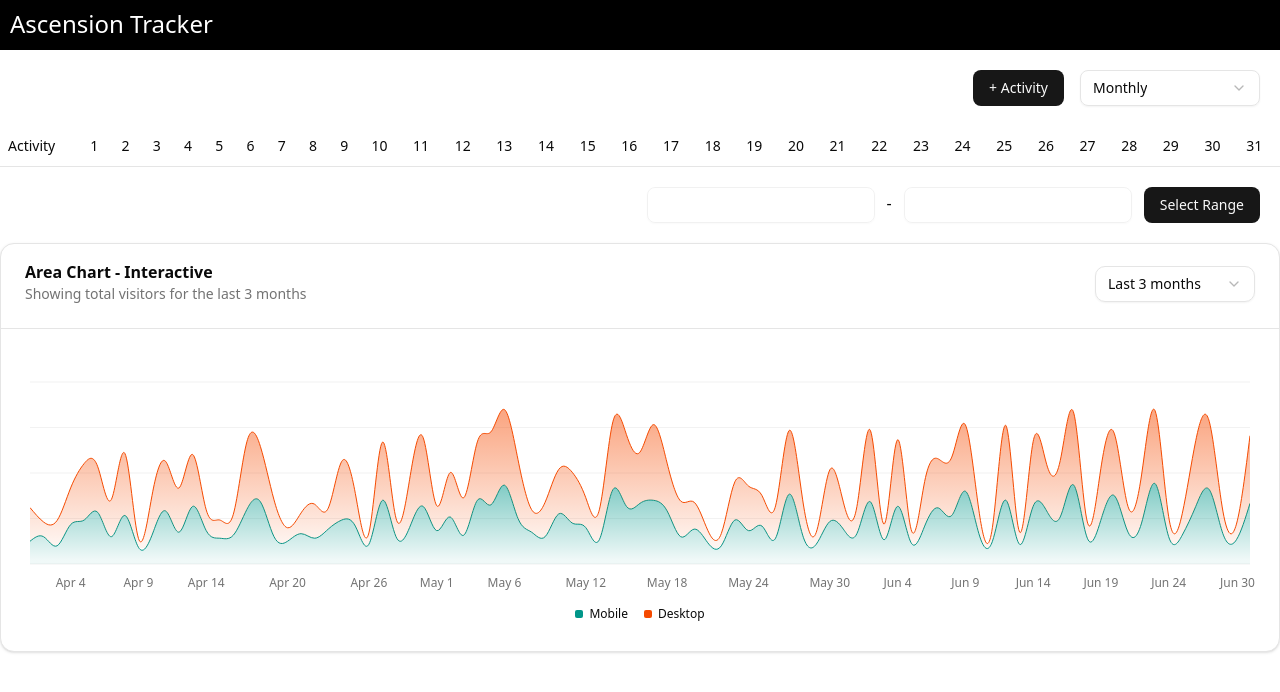
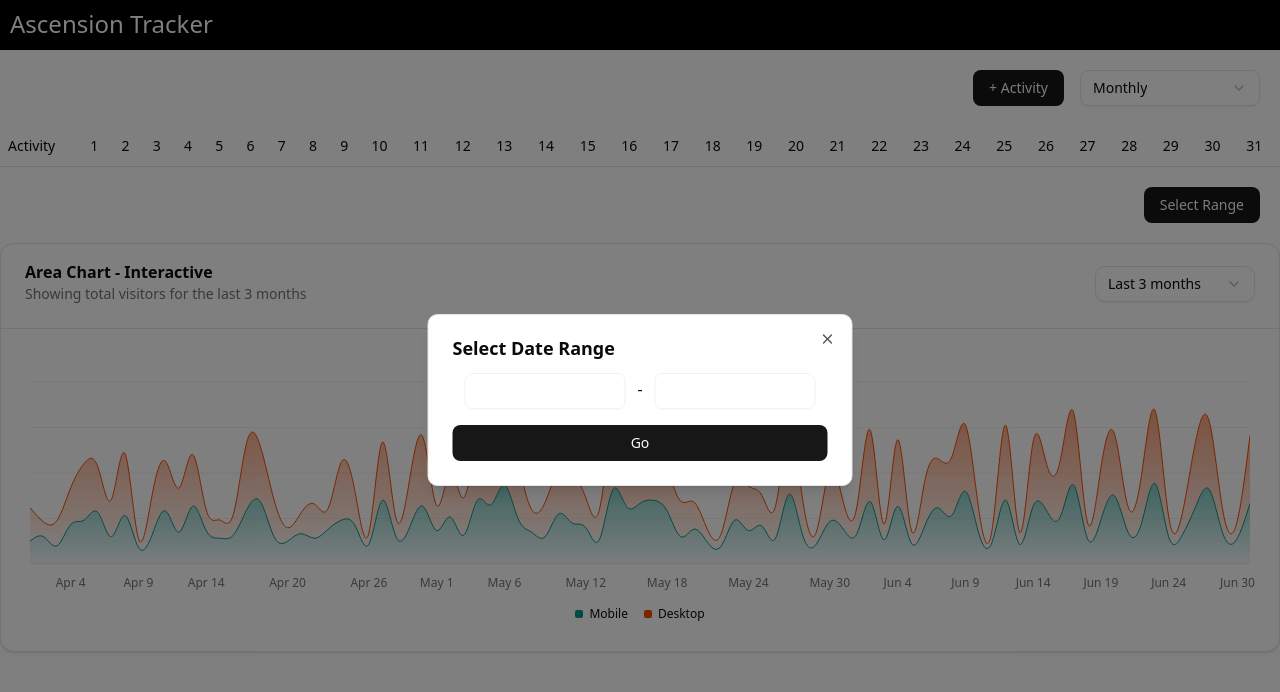
Before and after one commit to U-S-MOHANLAL/ascension-tracker, a React (Vite) app: page / in a window 1280 px wide. Both pictures are taken after a click on the button "Select Range". Shown: the top 692 px of the page. Built offline with nearby package versions, Linux system fonts and the light colour scheme.

Commit message:
Date property added

```diff
--- a/src/components/Dashboard.jsx
+++ b/src/components/Dashboard.jsx
@@ -24,6 +24,14 @@ import {
 } from "@/components/ui/select";
 import { Button } from "./ui/button";
 import { Input } from "./ui/input";
+import {
+  DialogClose,
+  DialogHeader,
+  Dialog,
+  DialogContent,
+  DialogTitle,
+  DialogTrigger,
+} from "./ui/dialog";
 
 export const description = "An interactive area chart";
 
@@ -156,10 +164,24 @@ export default function ChartAreaInteractive() {
     <div>
       <div className="justify-items-end m-5">
         <div className="flex">
-          <Input disabled className="ml-3 mr-3"></Input>
-          <p className="mt-1">-</p>
-          <Input disabled className="ml-3 mr-3"></Input>
-          <Button> Select Range </Button>
+          <Dialog>
+            <DialogTrigger asChild>
+              <Button> Select Range </Button>
+            </DialogTrigger>
+            <DialogContent className="sm:max-w-[425px]">
+              <DialogHeader>
+                <DialogTitle>Select Date Range</DialogTitle>
+              </DialogHeader>
+              <div className="flex">
+                <Input disabled className="ml-3 mr-3"></Input>
+                <p className="mt-1">-</p>
+                <Input disabled className="ml-3 mr-3"></Input>
+              </div>
+              <DialogClose asChild>
+                <Button>Go</Button>
+              </DialogClose>
+            </DialogContent>
+          </Dialog>
         </div>
       </div>
       <Card className="pt-0">
```
